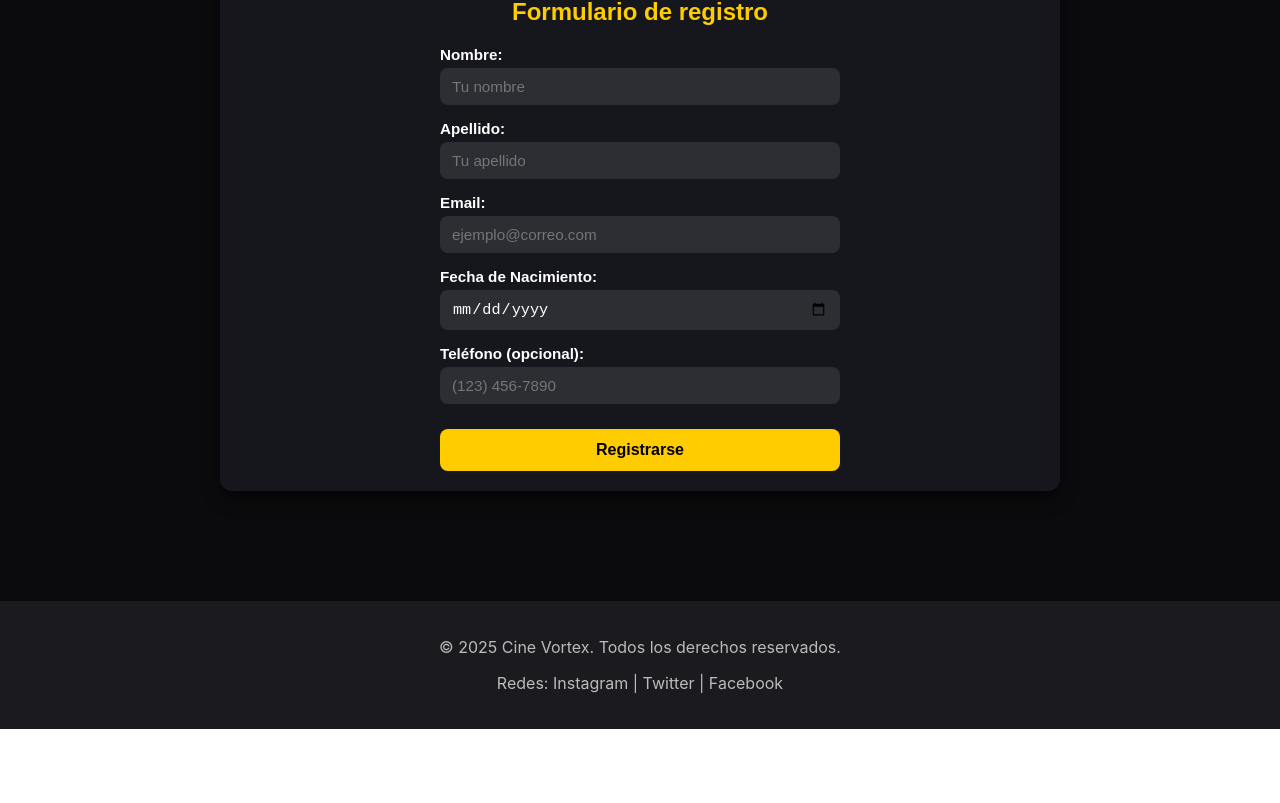
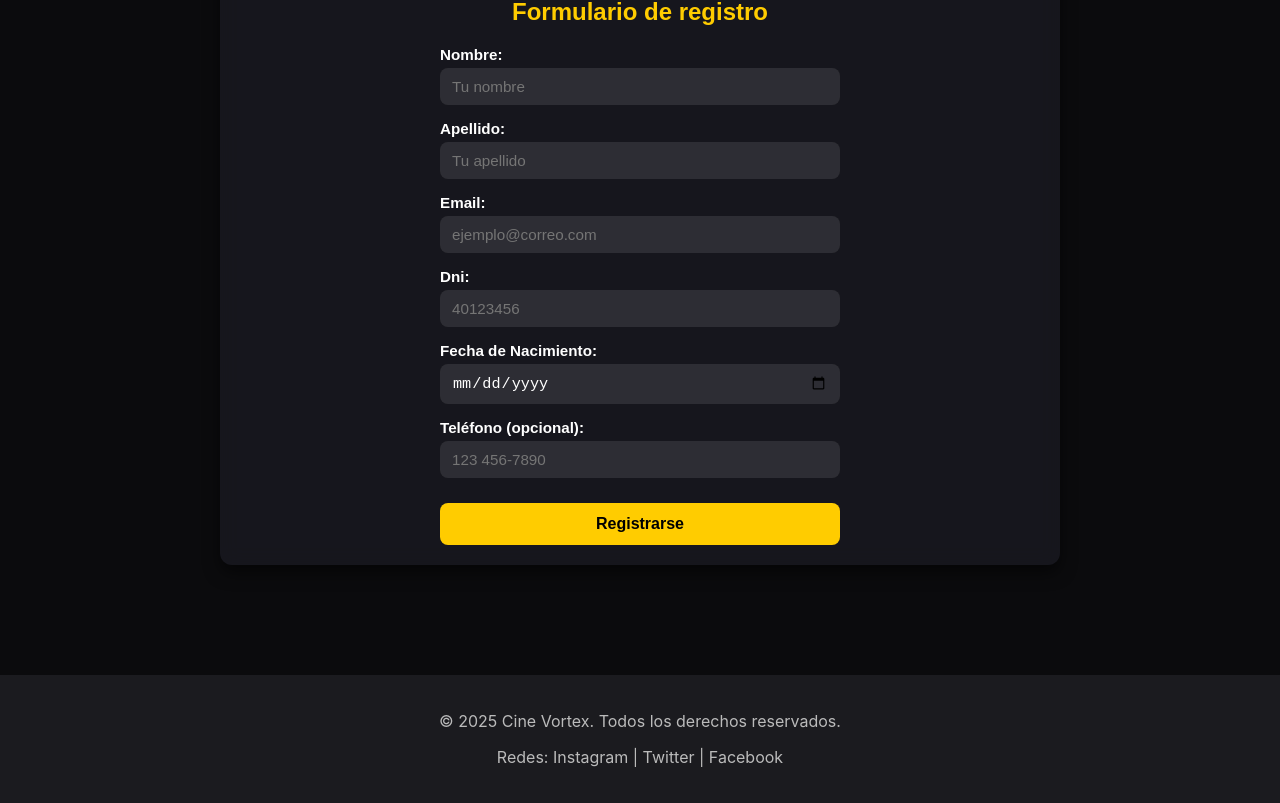
Before and after one commit to Joelb712/CineVortex, a React (Create React App) app: page /registro in a window 1280 px wide. Shown: the part 671-1474 px from the top of the page. Before the commit the page ends 1400 px from the top, so only its background shows below. Built offline with nearby package versions, Linux system fonts and the light colour scheme.

Commit message:
validaciones

```diff
--- a/src/components/Pages/RegistroPage.jsx
+++ b/src/components/Pages/RegistroPage.jsx
@@ -45,7 +45,14 @@ function RegistroPage() {
             <input
               type="text"
               placeholder="Tu nombre"
-              {...register("nombre", { required: "El nombre es obligatorio" })}
+              maxLength={30}
+              {...register("nombre", {
+                required: "El nombre es obligatorio",
+                pattern:{
+                  value:/^[A-Za-z\s]+$/,
+                  message: "El nombre solo permite letras y espacios"
+                }
+              })}
             />
             {errors.nombre && <p className="error">{errors.nombre.message}</p>}
           </div>
@@ -56,7 +63,14 @@ function RegistroPage() {
             <input
               type="text"
               placeholder="Tu apellido"
-              {...register("apellido", { required: "El apellido es obligatorio" })}
+              maxLength={30}
+              {...register("apellido", {
+                required: "El apellido es obligatorio",
+                pattern:{
+                  value:/^[A-Za-z\s]+$/,
+                  message: "El apellido solo permite letras y espacios"
+                }
+              })}
             />
             {errors.apellido && <p className="error">{errors.apellido.message}</p>}
           </div>
@@ -78,6 +92,22 @@ function RegistroPage() {
             {errors.email && <p className="error">{errors.email.message}</p>}
           </div>
 
+          <div className="form-group">
+            <label>Dni:</label>
+            <input
+              type="dni"
+              placeholder="40123456"
+              maxLength={9}
+              {...register("dni", {
+                required: "El dni es obligatorio",
+                pattern: {
+                  value: /^[0-9]+$/,
+                  message: "Solo se permiten números"
+                }
+              })}
+            />
+            {errors.dni && <p className="error">{errors.dni.message}</p>}
+          </div>
 
           <div className="form-group">
             <label>Fecha de Nacimiento:</label>
@@ -93,7 +123,8 @@ function RegistroPage() {
             <label>Teléfono (opcional):</label>
             <input
               type="tel"
-              placeholder="(123) 456-7890"
+              placeholder="123 456-7890"
+              maxLength={12}
               {...register("telefono", {
                 pattern: {
                   value: /^[0-9]+$/,
```
